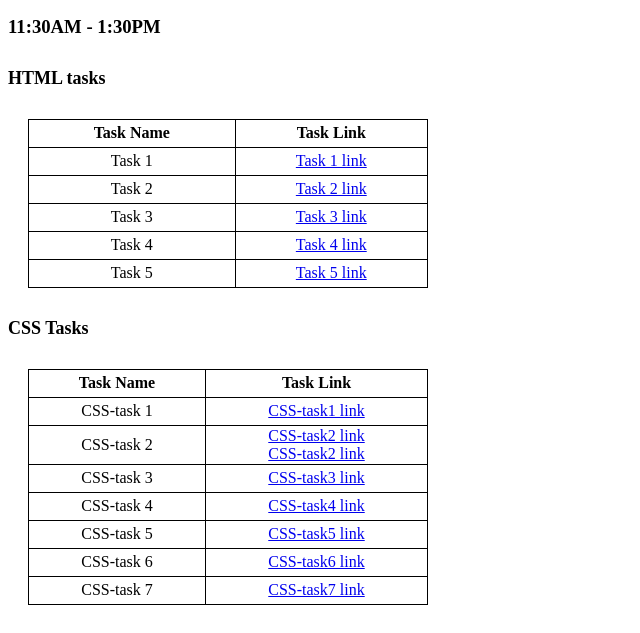
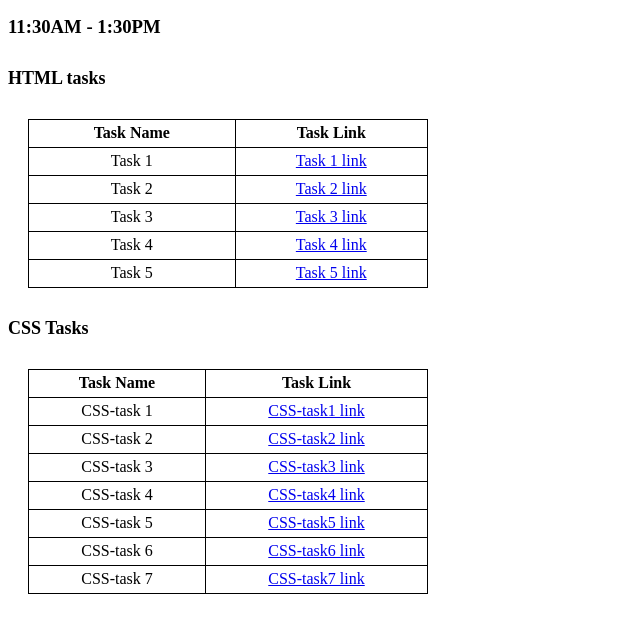
Before and after one commit to Phanitha174/HTML-CSS-Tasks, a plain HTML site: page index.html in a window 1280 px wide. Shown: the part 105-738 px from the top of the page, without its empty margins (0-640 px from the left). Drawn offline with Linux system fonts and the light colour scheme.

Commit message:
Update index.html

```diff
--- a/index.html
+++ b/index.html
@@ -86,7 +86,6 @@
         <td>CSS-task 2</td>
         <td>
           <a href=/Users/suruchivemula/Desktop/CSS/CSS_Task2.html>CSS-task2 link</a><br />
-          <a href="css-tasks/horizontalnav.html">CSS-task2 link</a>
         </td>
       </tr>
 
```
